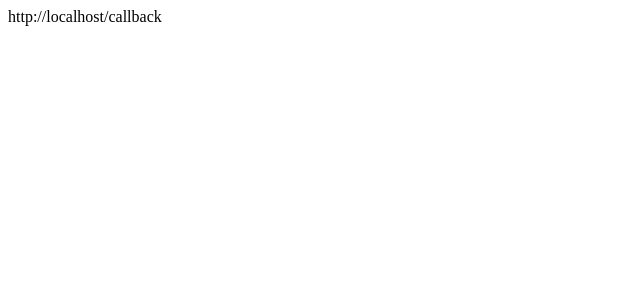
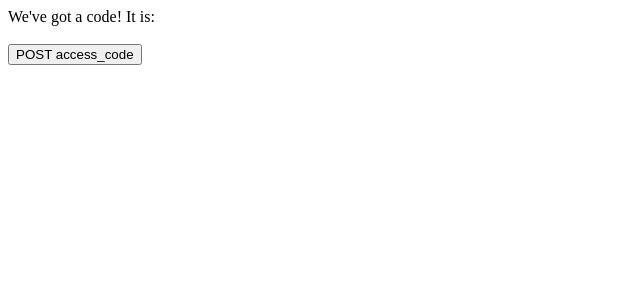
Before and after one commit to wbdana/chief, a React (Create React App) app: page /callback in a window 1280 px wide. Shown: the top 300 px of the page, without its empty margins (0-640 px from the left). Built offline with nearby package versions, Linux system fonts and the light colour scheme.

Commit message:
POST access_code to back end in callback

```diff
--- a/src/components/Callback.tsx
+++ b/src/components/Callback.tsx
@@ -5,19 +5,55 @@ export interface IProps {
 }
 
 interface IState {
-
+    accessCode: string;
 }
 
 class Callback extends React.Component<IProps, IState> {
+    constructor(props: IProps) {
+        super(props);
+
+        this.state = {
+            accessCode: "",
+        };
+    }
 
     componentDidMount() {
         console.log('callback! code is:' + window.location.href);
+        this.setState({
+            accessCode: this.getAccessCode(),
+        })
+    }
+
+    getAccessCode = () => {
+        return window.location.href.split("code=")[1];
+    }
+
+    postAccessCode = () => {
+        // This method POSTs the access_code to back end at /auth/convert_token
+        const options = {
+            "method": "POST",
+            "headers": {
+                "content-type": "application/json",
+                "accept": "application/json",
+            },
+            "body": JSON.stringify({
+                code: this.getAccessCode(),
+            }),
+        };
+
+        // fetch("https://github.com/login/oauth/access_token", options)
+        //     .then(resp => console.log(resp));
+
+        fetch("http://localhost:8000/auth/convert_token/", options)
+            .then(resp => console.log(resp));
     }
 
     render() {
         return (
             <div>
-                {window.location.href}
+                We've got a code! It is: {this.getAccessCode()}
+                <br/><br/>
+                <button onClick={this.postAccessCode}>POST access_code</button>
             </div>
         )
     }
```
